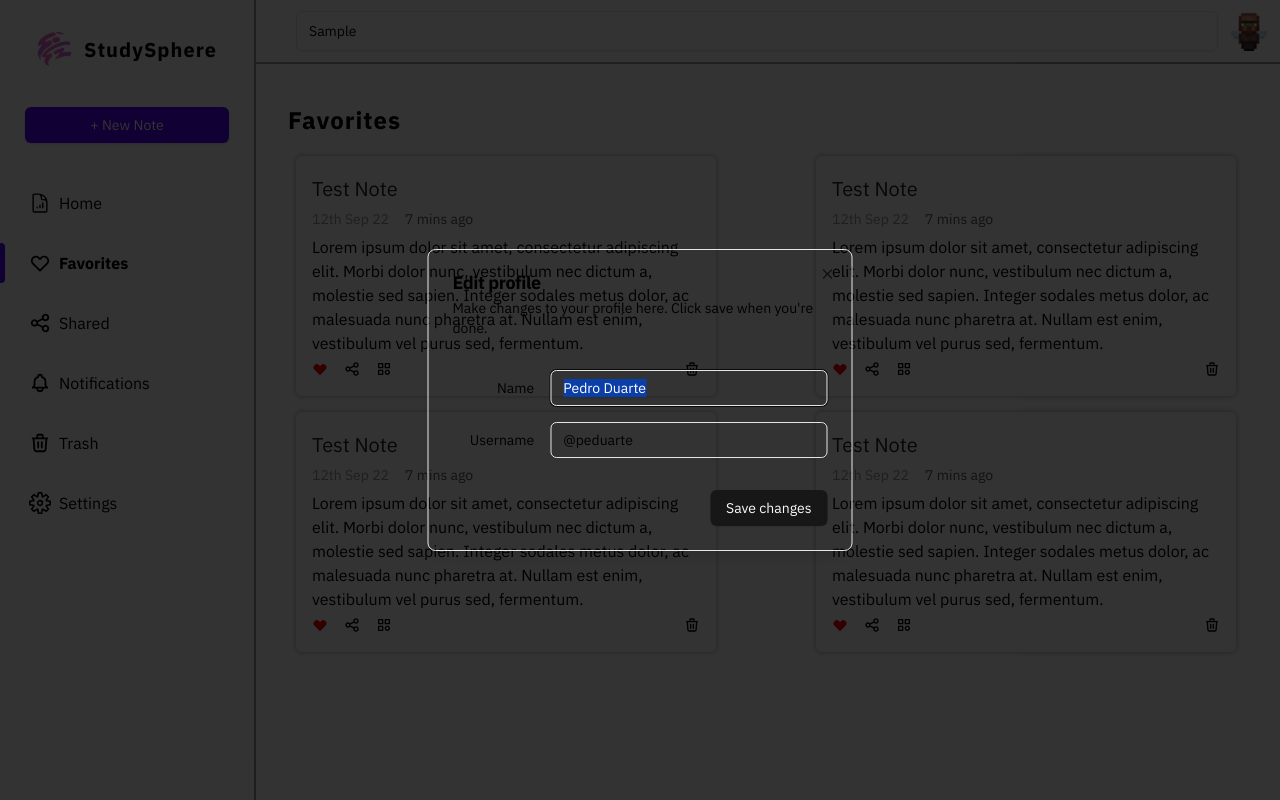
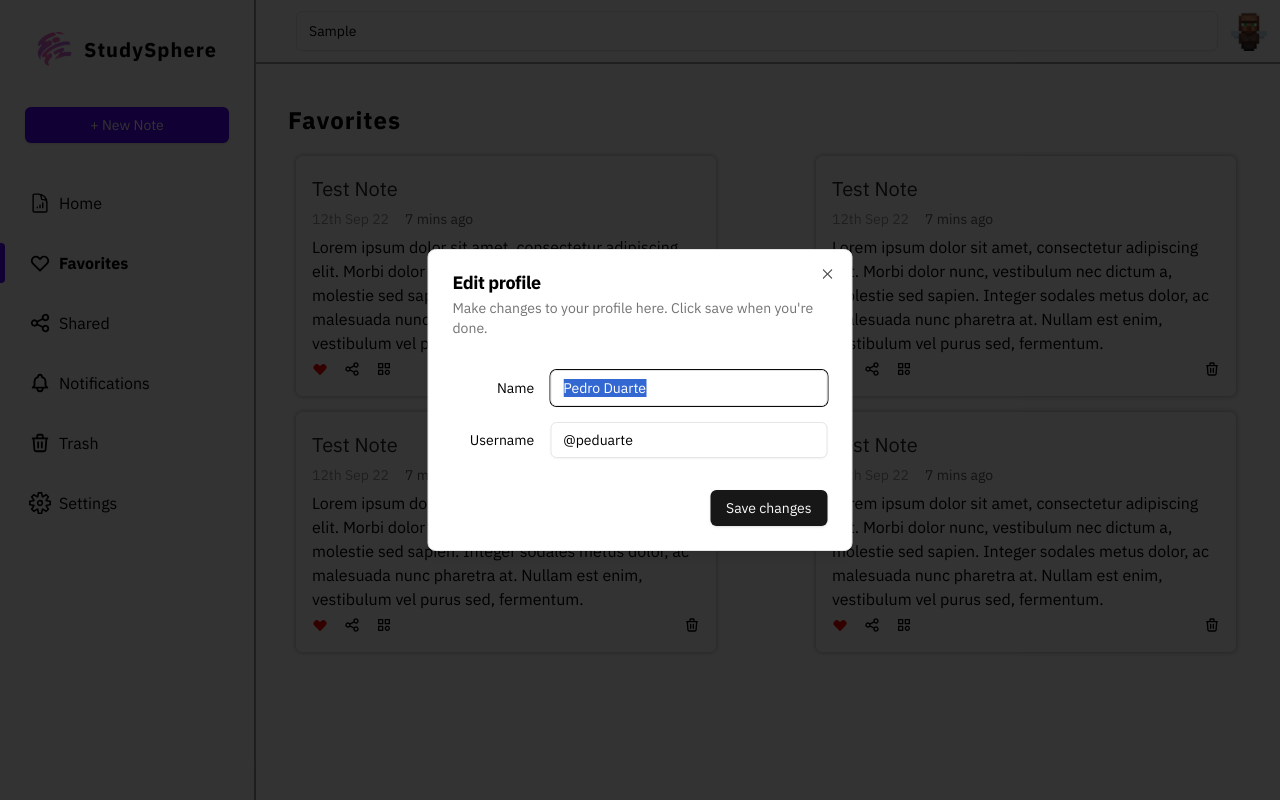
Before and after one commit to Dynamic-Software-Group/StudySphere-Frontend, a Next.js app: page /favorites in a window 1280 px wide. Both pictures are taken after typing "Sample" into the empty fields and a click on the button "+ New Note". Built offline with nearby package versions, Linux system fonts and the light colour scheme.

Commit message:
push the other stuff

```diff
--- /dev/null
+++ b/components/ui/checkbox.jsx
@@ -0,0 +1,24 @@
+"use client"
+
+import * as React from "react"
+import * as CheckboxPrimitive from "@radix-ui/react-checkbox"
+import { CheckIcon } from "@radix-ui/react-icons"
+
+import { cn } from "@/lib/utils"
+
+const Checkbox = React.forwardRef(({ className, ...props }, ref) => (
+  <CheckboxPrimitive.Root
+    ref={ref}
+    className={cn(
+      "peer h-4 w-4 shrink-0 rounded-sm border border-neutral-200 border-neutral-900 shadow focus-visible:outline-none focus-visible:ring-1 focus-visible:ring-neutral-950 disabled:cursor-not-allowed disabled:opacity-50 data-[state=checked]:bg-neutral-900 data-[state=checked]:text-neutral-50 dark:border-neutral-800 dark:border-neutral-50 dark:focus-visible:ring-neutral-300 dark:data-[state=checked]:bg-neutral-50 dark:data-[state=checked]:text-neutral-900",
+      className
+    )}
+    {...props}>
+    <CheckboxPrimitive.Indicator className={cn("flex items-center justify-center text-current")}>
+      <CheckIcon className="h-4 w-4" />
+    </CheckboxPrimitive.Indicator>
+  </CheckboxPrimitive.Root>
+))
+Checkbox.displayName = CheckboxPrimitive.Root.displayName
+
+export { Checkbox }
--- /dev/null
+++ b/components/ui/dialog.jsx
@@ -0,0 +1,96 @@
+"use client"
+
+import * as React from "react"
+import * as DialogPrimitive from "@radix-ui/react-dialog"
+import { Cross2Icon } from "@radix-ui/react-icons"
+
+import { cn } from "@/lib/utils"
+
+const Dialog = DialogPrimitive.Root
+
+const DialogTrigger = DialogPrimitive.Trigger
+
+const DialogPortal = DialogPrimitive.Portal
+
+const DialogClose = DialogPrimitive.Close
+
+const DialogOverlay = React.forwardRef(({ className, ...props }, ref) => (
+  <DialogPrimitive.Overlay
+    ref={ref}
+    className={cn(
+      "fixed inset-0 z-50 bg-black/80  data-[state=open]:animate-in data-[state=closed]:animate-out data-[state=closed]:fade-out-0 data-[state=open]:fade-in-0",
+      className
+    )}
+    {...props} />
+))
+DialogOverlay.displayName = DialogPrimitive.Overlay.displayName
+
+const DialogContent = React.forwardRef(({ className, children, ...props }, ref) => (
+  <DialogPortal>
+    <DialogOverlay />
+    <DialogPrimitive.Content
+      ref={ref}
+      className={cn(
+        "fixed left-[50%] top-[50%] z-50 grid w-full max-w-lg translate-x-[-50%] translate-y-[-50%] gap-4 border border-neutral-200 bg-white p-6 shadow-lg duration-200 data-[state=open]:animate-in data-[state=closed]:animate-out data-[state=closed]:fade-out-0 data-[state=open]:fade-in-0 data-[state=closed]:zoom-out-95 data-[state=open]:zoom-in-95 data-[state=closed]:slide-out-to-left-1/2 data-[state=closed]:slide-out-to-top-[48%] data-[state=open]:slide-in-from-left-1/2 data-[state=open]:slide-in-from-top-[48%] sm:rounded-lg dark:border-neutral-800 dark:bg-neutral-950",
+        className
+      )}
+      {...props}>
+      {children}
+      <DialogPrimitive.Close
+        className="absolute right-4 top-4 rounded-sm opacity-70 ring-offset-white transition-opacity hover:opacity-100 focus:outline-none focus:ring-2 focus:ring-neutral-950 focus:ring-offset-2 disabled:pointer-events-none data-[state=open]:bg-neutral-100 data-[state=open]:text-neutral-500 dark:ring-offset-neutral-950 dark:focus:ring-neutral-300 dark:data-[state=open]:bg-neutral-800 dark:data-[state=open]:text-neutral-400">
+        <Cross2Icon className="h-4 w-4" />
+        <span className="sr-only">Close</span>
+      </DialogPrimitive.Close>
+    </DialogPrimitive.Content>
+  </DialogPortal>
+))
+DialogContent.displayName = DialogPrimitive.Content.displayName
+
+const DialogHeader = ({
+  className,
+  ...props
+}) => (
+  <div
+    className={cn("flex flex-col space-y-1.5 text-center sm:text-left", className)}
+    {...props} />
+)
+DialogHeader.displayName = "DialogHeader"
+
+const DialogFooter = ({
+  className,
+  ...props
+}) => (
+  <div
+    className={cn("flex flex-col-reverse sm:flex-row sm:justify-end sm:space-x-2", className)}
+    {...props} />
+)
+DialogFooter.displayName = "DialogFooter"
+
+const DialogTitle = React.forwardRef(({ className, ...props }, ref) => (
+  <DialogPrimitive.Title
+    ref={ref}
+    className={cn("text-lg font-semibold leading-none tracking-tight", className)}
+    {...props} />
+))
+DialogTitle.displayName = DialogPrimitive.Title.displayName
+
+const DialogDescription = React.forwardRef(({ className, ...props }, ref) => (
+  <DialogPrimitive.Description
+    ref={ref}
+    className={cn("text-sm text-neutral-500 dark:text-neutral-400", className)}
+    {...props} />
+))
+DialogDescription.displayName = DialogPrimitive.Description.displayName
+
+export {
+  Dialog,
+  DialogPortal,
+  DialogOverlay,
+  DialogTrigger,
+  DialogClose,
+  DialogContent,
+  DialogHeader,
+  DialogFooter,
+  DialogTitle,
+  DialogDescription,
+}
```
